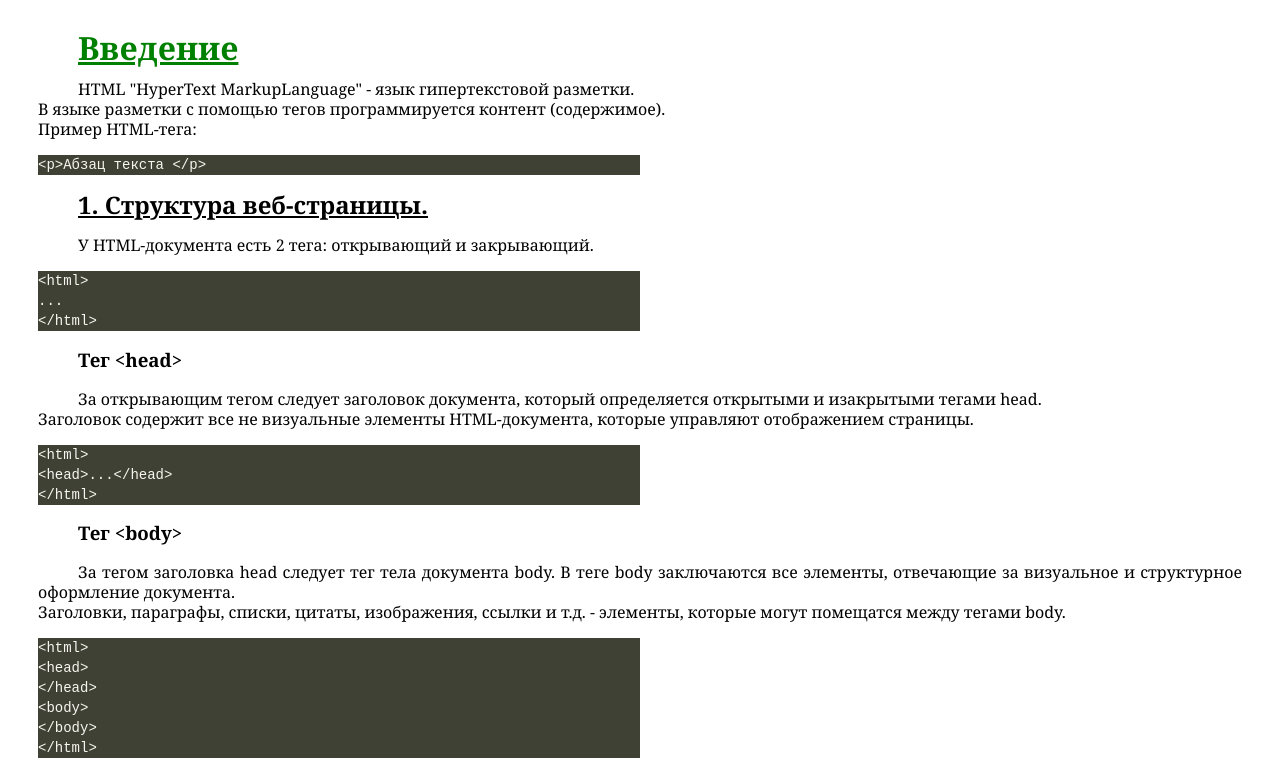
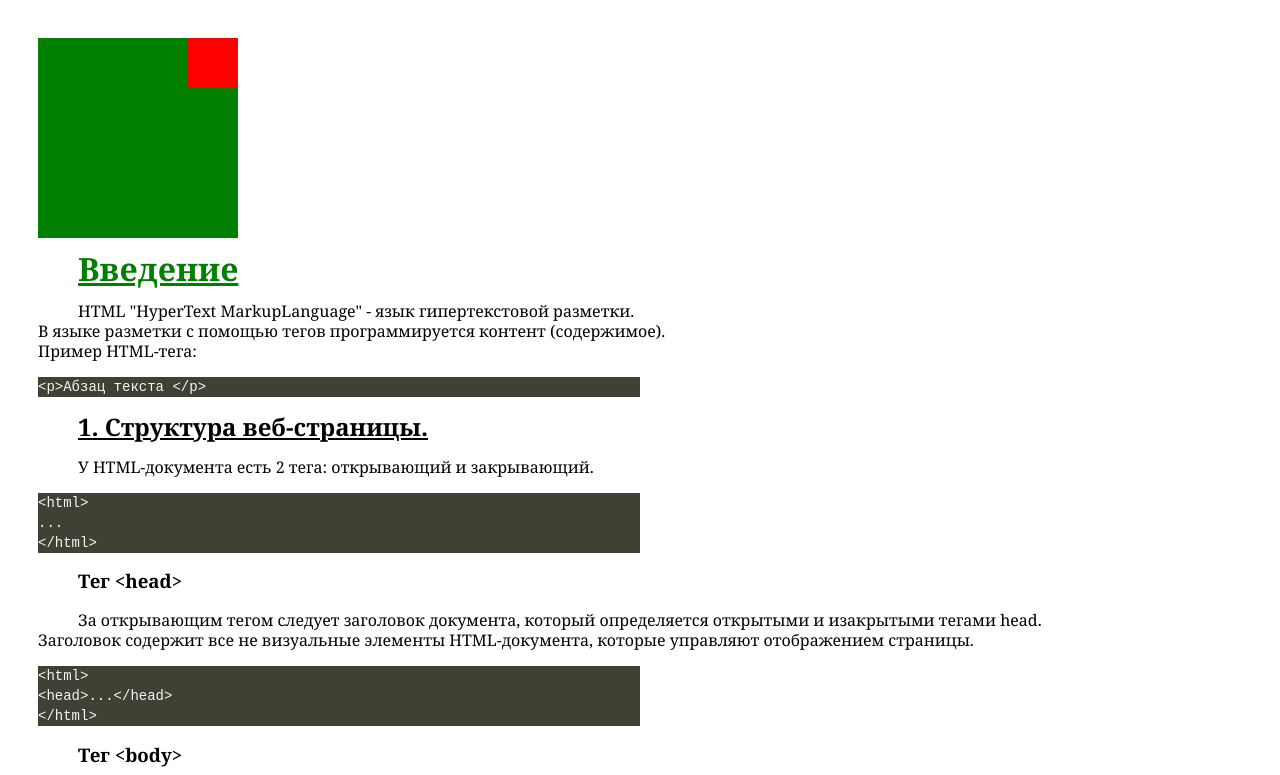
Before and after one commit to snowwasabi/git_test, a plain HTML site: page Lk-1.html in a window 1280 px wide. Shown: the top 775 px of the page. Drawn offline with Linux system fonts and the light colour scheme.

Commit message:
inter anime

```diff
--- a/Lk-1.css
+++ b/Lk-1.css
@@ -33,5 +33,18 @@ p.code {
 	background-color: yellow;
 	text-indent: 0px;
 	border-style: dashed;
+}
 
+#container {
+	width: 200px;
+	height: 200px;
+	background: green;
+	position: relative;
 }
+
+#box {
+	width: 50px;
+	height: 50px;
+	background: red;
+	position: absolute;
+}
--- a/Lk-1.html
+++ b/Lk-1.html
@@ -2,9 +2,15 @@
 	<head>
 		<meta charset="utf-8">
 		<title>Lk-HTML</title>
+		<script src="anime.js"></script>
 		<link rel="stylesheet" href="Lk-1.css">
 	</head>
 	<body>
+
+		<div id="container">
+			<div id="box"></div>
+		</div>
+
 		<h1>Введение</h1>
 		<p>
 		HTML "HyperText MarkupLanguage" - язык гипертекстовой разметки.<br/>
--- /dev/null
+++ b/anime.js
@@ -0,0 +1,16 @@
+window.onload = function () {
+
+var t = setInterval(move,10);
+var pos = 0;
+var box = document.getElementById("box");
+
+function move() {
+	if (pos >= 150) {
+		clearInterval(t);
+	}
+	else {
+		pos +=1;
+		box.style.left = pos+"px";
+	}
+}
+}
```
